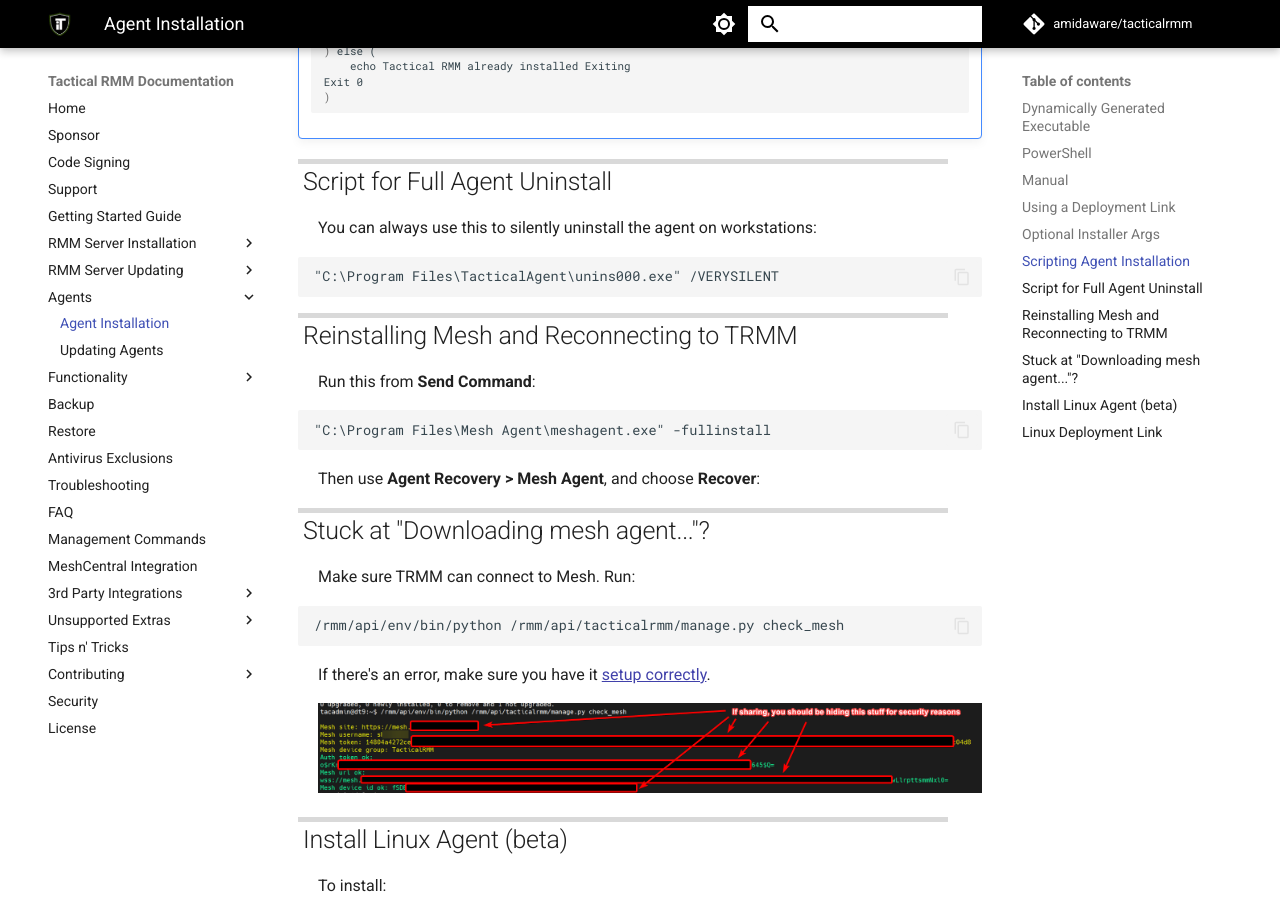
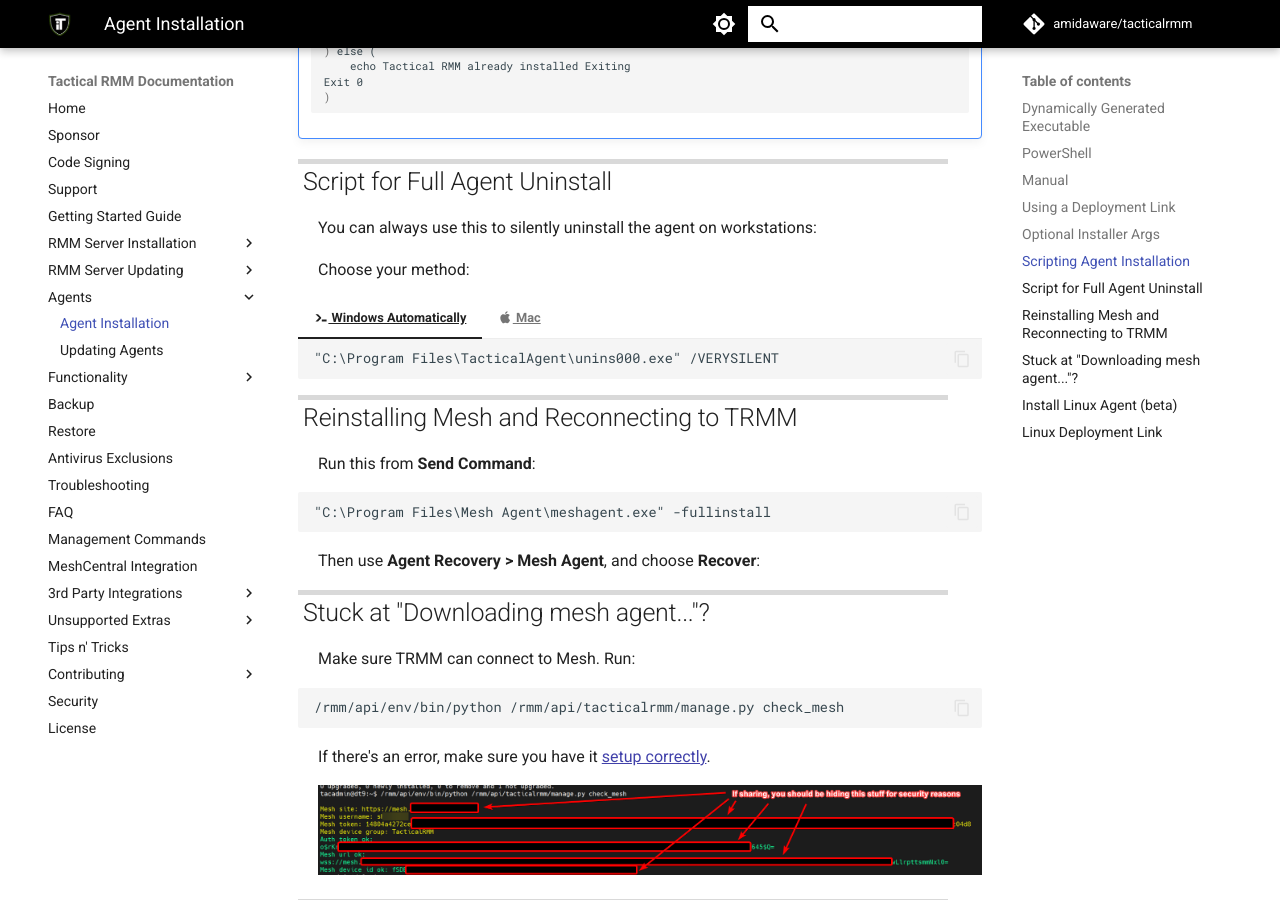
Before and after one commit to amidaware/trmm-docs, an MkDocs documentation site: the page built from docs/install_agent.md, in a window 1280 px wide and 900 px high, scrolled down 3538 px. Built offline with MkDocs 1.6.1 and Material for MkDocs 9.7.7, drawn with Linux system fonts in a browser that asks for light colours; comment, search, counter and statistics services are not loaded.

Commit message:
Fixing agent uninstall on mac

````diff
--- a/docs/install_agent.md
+++ b/docs/install_agent.md
@@ -152,9 +152,17 @@
 
 You can always use this to silently uninstall the agent on workstations:
 
-```cmd
-"C:\Program Files\TacticalAgent\unins000.exe" /VERYSILENT
-```
+Choose your method:
+
+=== ":material-console-line: Windows Automatically"
+
+    ```cmd
+    "C:\Program Files\TacticalAgent\unins000.exe" /VERYSILENT
+    ```
+
+=== ":material-apple: Mac"
+
+    Run: <https://github.com/amidaware/tacticalrmm/blob/develop/api/tacticalrmm/core/mac_uninstall.sh>
 
 ## Reinstalling Mesh and Reconnecting to TRMM
 
````
Also changed, not shown: docs/howitallworks.md (+1 -1 lines).
